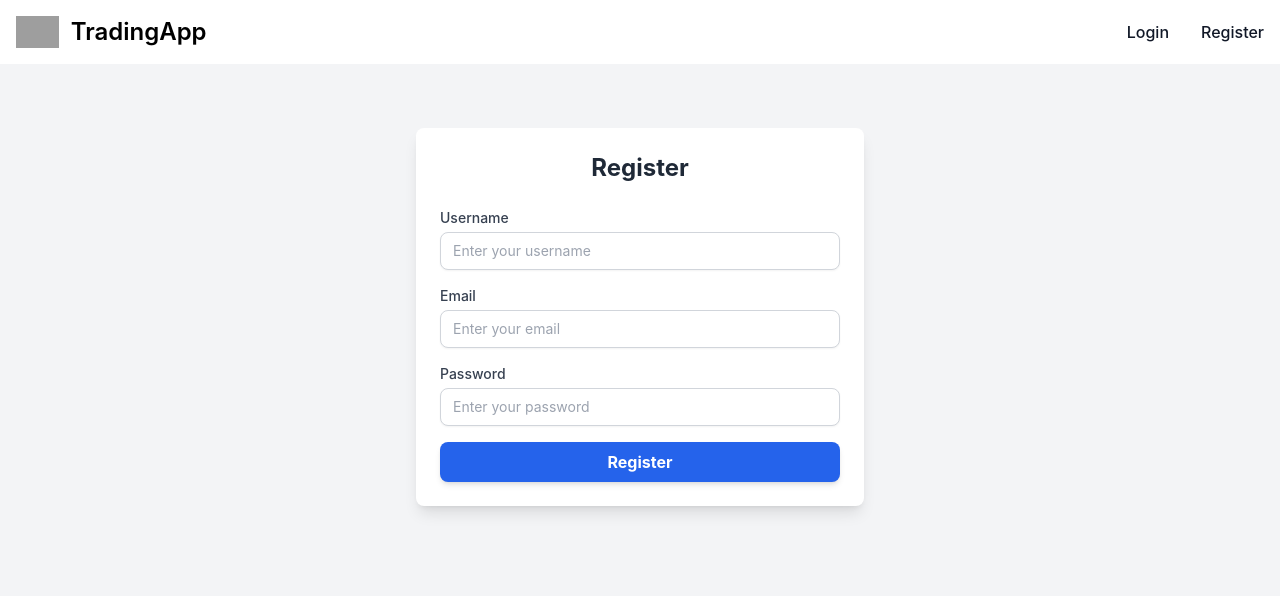
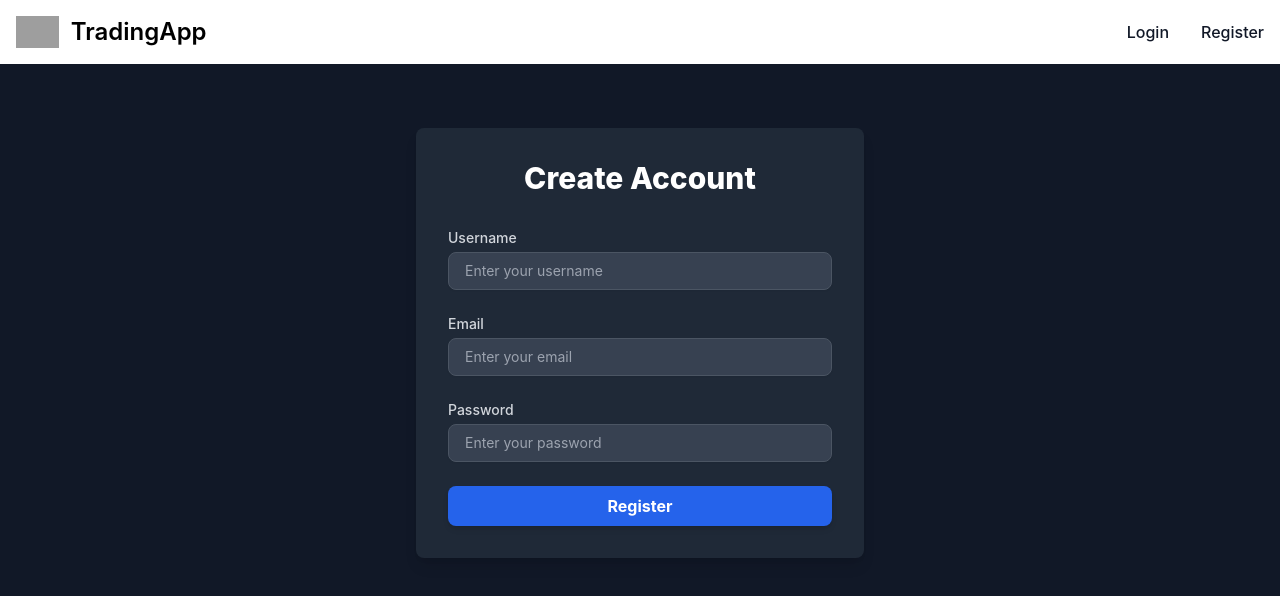
Before and after one commit to reyyhaneh/trading-app, a React (Create React App) app in the folder frontend/: page /register in a window 1280 px wide. Shown: the top 596 px of the page. Built offline with nearby package versions, Linux system fonts and the light colour scheme; grey boxes are pictures that could not be loaded.

Commit message:
dark mode sign up pages

```diff
--- a/frontend/src/pages/Login.js
+++ b/frontend/src/pages/Login.js
@@ -25,18 +25,16 @@ const Login = () => {
   };
 
   const message = location.state?.message; // Access the passed message
+  return (
+    <div className="flex items-start justify-center h-screen bg-gray-900 pt-16">
+      <div className="bg-gray-800 shadow-lg rounded-lg p-8 w-full max-w-md">
+        {message && <p className="text-green-400 text-center mb-4">{message}</p>}
 
-  return (
-    <div className="flex items-start justify-center h-screen bg-gray-100 pt-16">
-      <div className="bg-white shadow-lg rounded-lg p-6 w-full max-w-md">
-        {/* Display message if present */}
-        {message && <p className="text-green-600 text-center mb-4">{message}</p>}
+        <h2 className="text-3xl font-extrabold text-white text-center mb-8">Welcome Back</h2>
 
-        <h2 className="text-2xl font-bold text-gray-800 text-center mb-6">Login</h2>
-
-        <form onSubmit={handleSubmit} className="space-y-4">
+        <form onSubmit={handleSubmit} className="space-y-6">
           <div>
-            <label htmlFor="email" className="block text-sm font-medium text-gray-700">
+            <label htmlFor="email" className="block text-sm font-medium text-gray-300">
               Email
             </label>
             <input
@@ -44,12 +42,12 @@ const Login = () => {
               id="email"
               value={email}
               onChange={(e) => setEmail(e.target.value)}
-              className="mt-1 block w-full px-3 py-2 border border-gray-300 rounded-md shadow-sm focus:ring-blue-500 focus:border-blue-500 sm:text-sm"
+              className="mt-1 block w-full px-4 py-2 bg-gray-700 text-white border border-gray-600 rounded-lg shadow-sm focus:ring-blue-500 focus:border-blue-500 sm:text-sm"
               required
             />
           </div>
           <div>
-            <label htmlFor="password" className="block text-sm font-medium text-gray-700">
+            <label htmlFor="password" className="block text-sm font-medium text-gray-300">
               Password
             </label>
             <input
@@ -57,23 +55,24 @@ const Login = () => {
               id="password"
               value={password}
               onChange={(e) => setPassword(e.target.value)}
-              className="mt-1 block w-full px-3 py-2 border border-gray-300 rounded-md shadow-sm focus:ring-blue-500 focus:border-blue-500 sm:text-sm"
+              className="mt-1 block w-full px-4 py-2 bg-gray-700 text-white border border-gray-600 rounded-lg shadow-sm focus:ring-blue-500 focus:border-blue-500 sm:text-sm"
               required
             />
           </div>
           <div>
             <button
               type="submit"
-              className="w-full bg-blue-600 hover:bg-blue-700 text-white font-bold py-2 px-4 rounded-lg shadow-md focus:outline-none focus:ring-2 focus:ring-blue-500 focus:ring-offset-2"
+              className="w-full bg-blue-600 hover:bg-blue-700 text-white font-bold py-2 px-4 rounded-lg shadow-md focus:outline-none focus:ring-2 focus:ring-blue-500 focus:ring-offset-2 focus:ring-offset-gray-800"
             >
               Login
             </button>
           </div>
-          {error && <p className="text-red-600 text-center mt-4">{error}</p>}
+          {error && <p className="text-red-400 text-center mt-4">{error}</p>}
         </form>
       </div>
     </div>
   );
 };
 
+
 export default Login;
--- a/frontend/src/pages/Register.js
+++ b/frontend/src/pages/Register.js
@@ -26,13 +26,13 @@ const Register = () => {
   };
 
   return (
-    <div className="flex items-start justify-center h-screen bg-gray-100 pt-16">
-      <div className="bg-white shadow-lg rounded-lg p-6 w-full max-w-md">
-        <h2 className="text-2xl font-bold text-gray-800 text-center mb-6">Register</h2>
-        <form onSubmit={handleSubmit} className="space-y-4">
+    <div className="flex items-start justify-center h-screen bg-gray-900 pt-16">
+      <div className="bg-gray-800 shadow-lg rounded-lg p-8 w-full max-w-md">
+        <h2 className="text-3xl font-extrabold text-white text-center mb-8">Create Account</h2>
+        <form onSubmit={handleSubmit} className="space-y-6">
           {/* Username Input */}
           <div>
-            <label htmlFor="username" className="block text-sm font-medium text-gray-700">
+            <label htmlFor="username" className="block text-sm font-medium text-gray-300">
               Username
             </label>
             <input
@@ -40,14 +40,14 @@ const Register = () => {
               id="username"
               value={username}
               onChange={(e) => setUsername(e.target.value)}
-              className="mt-1 block w-full px-3 py-2 border border-gray-300 rounded-lg shadow-sm focus:ring-blue-500 focus:border-blue-500 sm:text-sm"
+              className="mt-1 block w-full px-4 py-2 bg-gray-700 text-white border border-gray-600 rounded-lg shadow-sm focus:ring-blue-500 focus:border-blue-500 sm:text-sm"
               placeholder="Enter your username"
             />
           </div>
 
           {/* Email Input */}
           <div>
-            <label htmlFor="email" className="block text-sm font-medium text-gray-700">
+            <label htmlFor="email" className="block text-sm font-medium text-gray-300">
               Email
             </label>
             <input
@@ -55,14 +55,14 @@ const Register = () => {
               id="email"
               value={email}
               onChange={(e) => setEmail(e.target.value)}
-              className="mt-1 block w-full px-3 py-2 border border-gray-300 rounded-lg shadow-sm focus:ring-blue-500 focus:border-blue-500 sm:text-sm"
+              className="mt-1 block w-full px-4 py-2 bg-gray-700 text-white border border-gray-600 rounded-lg shadow-sm focus:ring-blue-500 focus:border-blue-500 sm:text-sm"
               placeholder="Enter your email"
             />
           </div>
 
           {/* Password Input */}
           <div>
-            <label htmlFor="password" className="block text-sm font-medium text-gray-700">
+            <label htmlFor="password" className="block text-sm font-medium text-gray-300">
               Password
             </label>
             <input
@@ -70,7 +70,7 @@ const Register = () => {
               id="password"
               value={password}
               onChange={(e) => setPassword(e.target.value)}
-              className="mt-1 block w-full px-3 py-2 border border-gray-300 rounded-lg shadow-sm focus:ring-blue-500 focus:border-blue-500 sm:text-sm"
+              className="mt-1 block w-full px-4 py-2 bg-gray-700 text-white border border-gray-600 rounded-lg shadow-sm focus:ring-blue-500 focus:border-blue-500 sm:text-sm"
               placeholder="Enter your password"
             />
           </div>
@@ -79,7 +79,7 @@ const Register = () => {
           <div>
             <button
               type="submit"
-              className="w-full bg-blue-600 hover:bg-blue-700 text-white font-bold py-2 px-4 rounded-lg shadow-md focus:outline-none focus:ring-2 focus:ring-blue-500 focus:ring-offset-2"
+              className="w-full bg-blue-600 hover:bg-blue-700 text-white font-bold py-2 px-4 rounded-lg shadow-md focus:outline-none focus:ring-2 focus:ring-blue-500 focus:ring-offset-2 focus:ring-offset-gray-800"
             >
               Register
             </button>
@@ -87,7 +87,7 @@ const Register = () => {
         </form>
 
         {/* Error Message */}
-        {error && <p className="mt-4 text-center text-red-600">{error}</p>}
+        {error && <p className="mt-4 text-center text-red-400">{error}</p>}
       </div>
     </div>
   );
```
